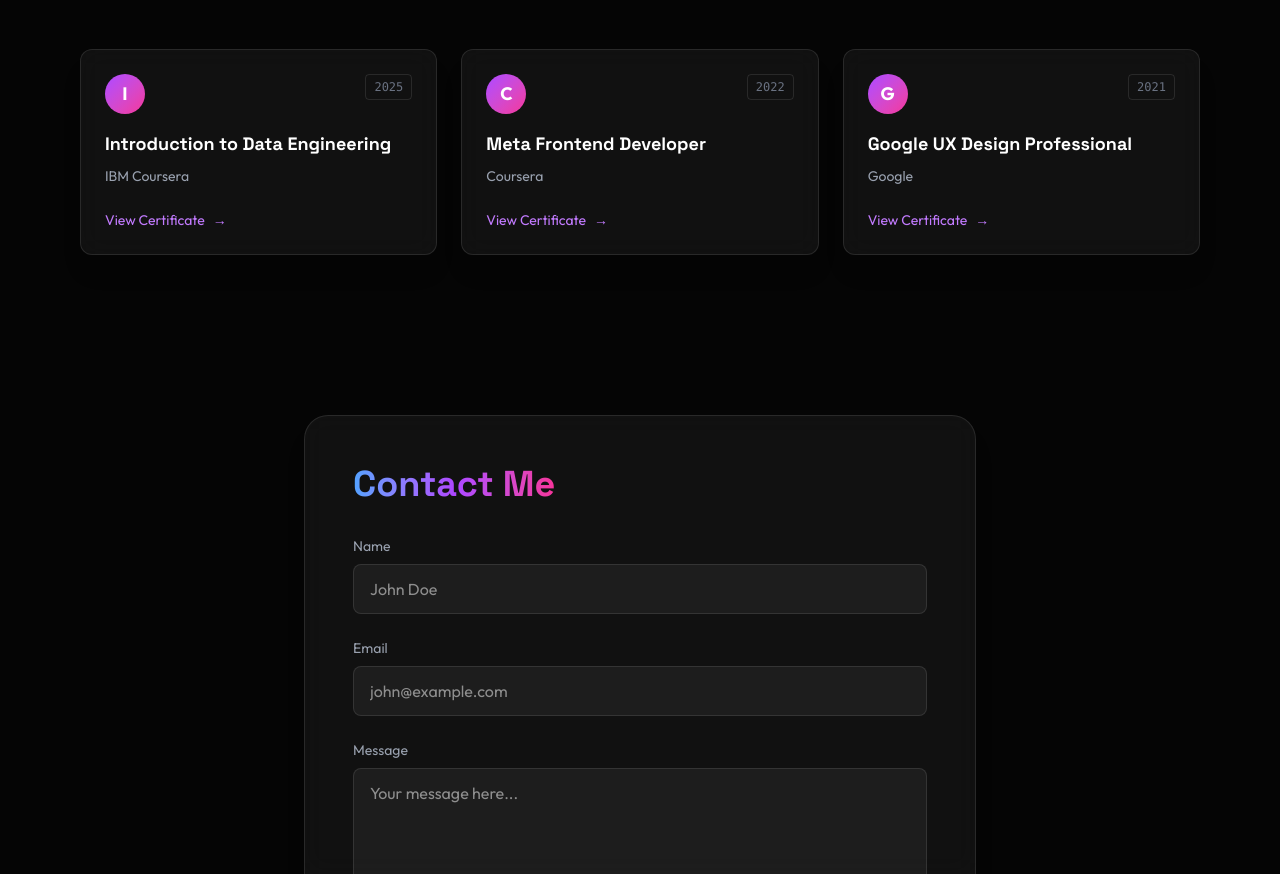
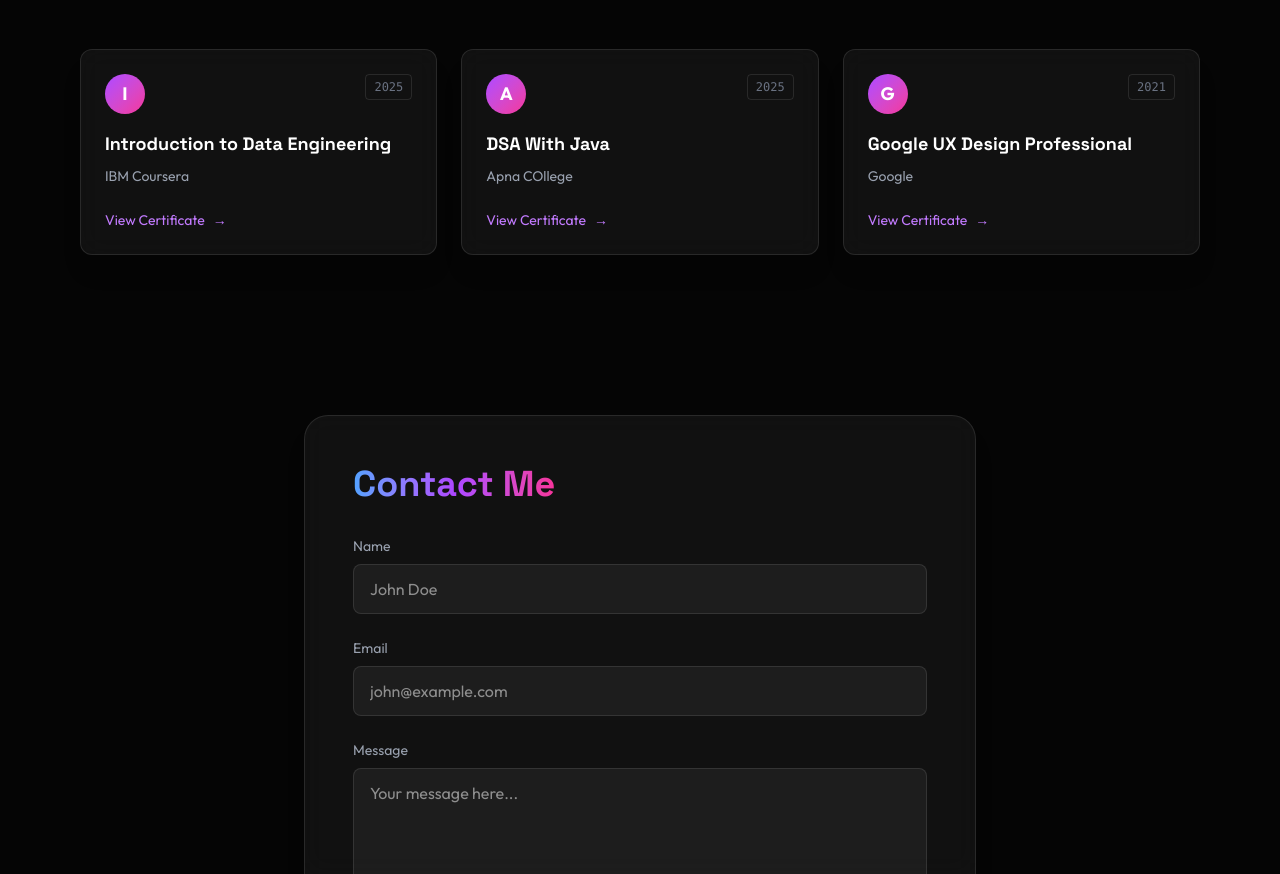
Before and after one commit to sakshiagrawal2711/Portfolio, a React (Vite) app in the folder client/: page / in a window 1280 px wide. Shown: the part 2920-3794 px from the top of the page. Built offline with nearby package versions, Linux system fonts and the light colour scheme.

Commit message:
Certificate Update

```diff
--- a/client/src/components/Certifications.jsx
+++ b/client/src/components/Certifications.jsx
@@ -9,9 +9,9 @@
         link: "#"
     },
     {
-        name: "Meta Frontend Developer",
-        issuer: "Coursera",
-        date: "2022",
+        name: "DSA With Java",
+        issuer: "Apna COllege",
+        date: "2025",
         link: "#"
     },
     {
```
